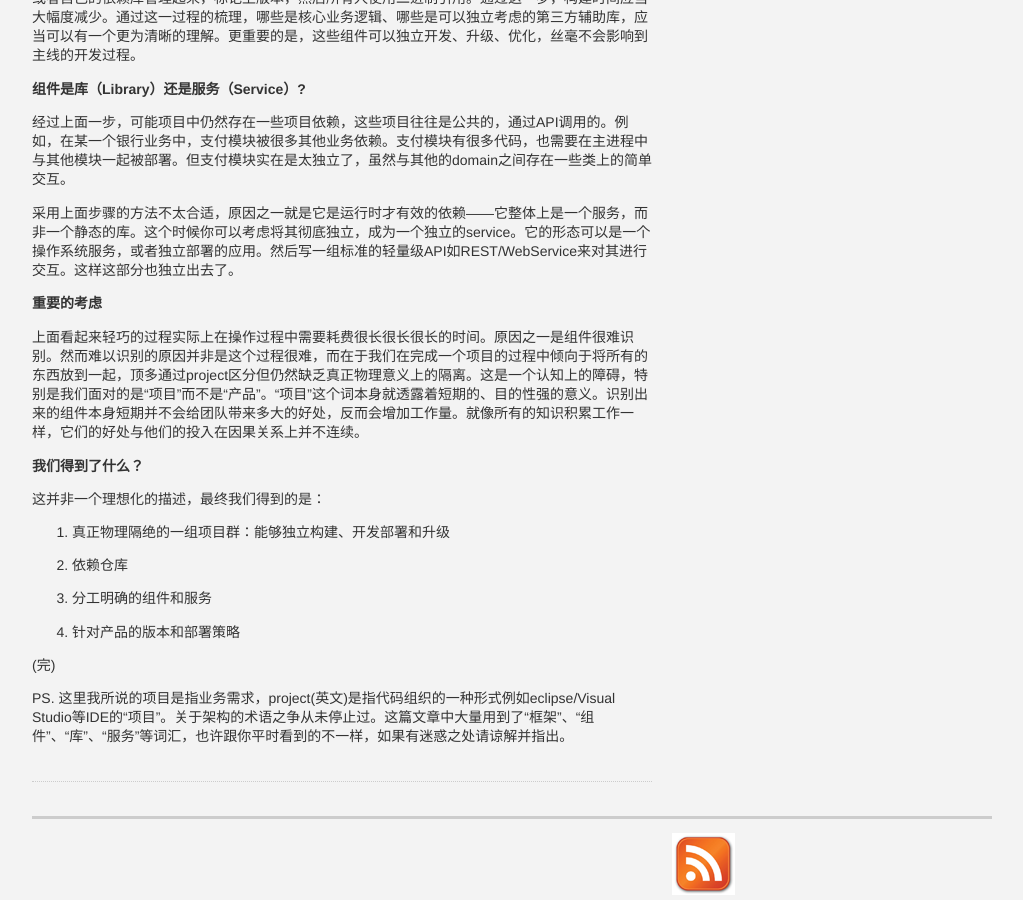
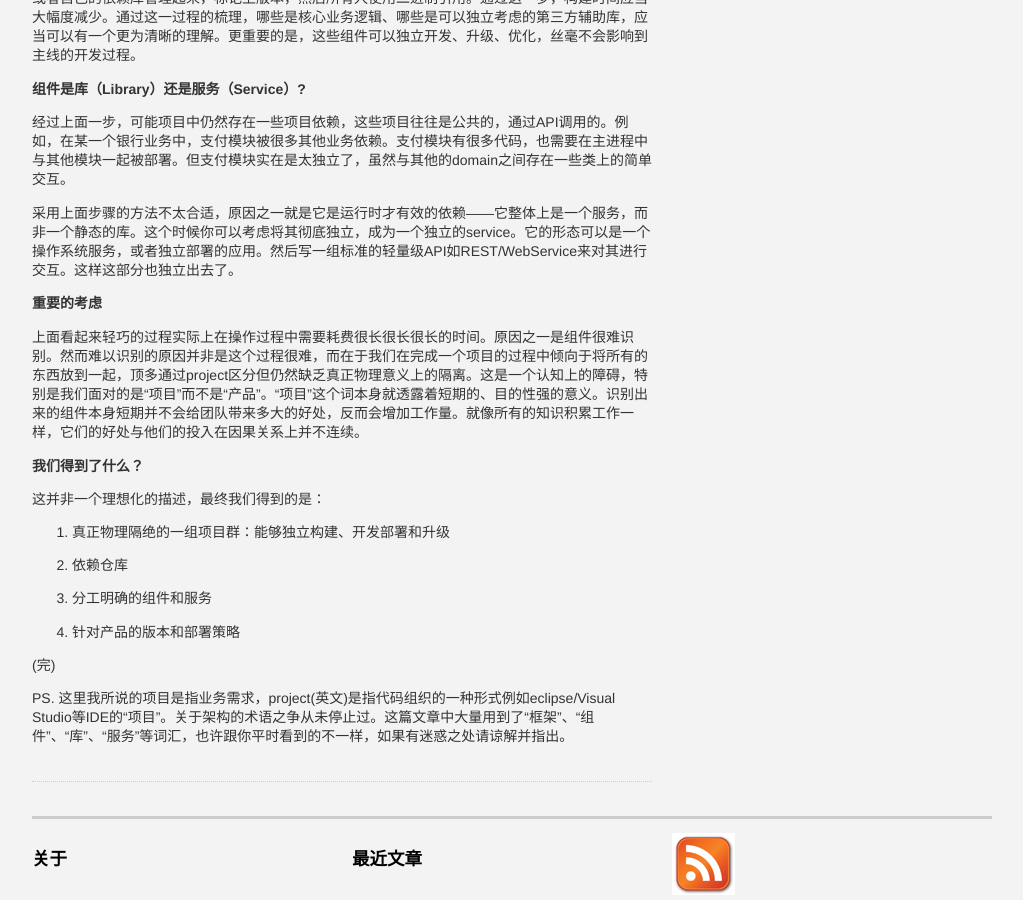
Before and after one commit to mechiland/mechiland.github.com, a Jekyll site: the page built from index.html, in a window 1280 px wide and 900 px high, scrolled down 6248 px. Shown: the whole window, without its empty margins (128-1151 px from the left). Built offline with Jekyll 4.4.1, drawn with Linux system fonts in a browser that asks for light colours; Markdown is read by kramdown in place of the engine named in the settings.

Commit message:
add about and recent to home page

```diff
--- a/_layouts/default.html
+++ b/_layouts/default.html
@@ -26,13 +26,10 @@
 
 <footer>
 <div class="grid_4 alpha">
-  <p>
-  </p>
+  <h3>关于</h3>
 </div>
 <div class="grid_4">
-  <p>
-
-  </p>
+  <h3>最近文章</h3>
 </div>
 <div class="grid_4 omega">
   <a href="{{site.url}}/atom.xml" class="noul">
```
